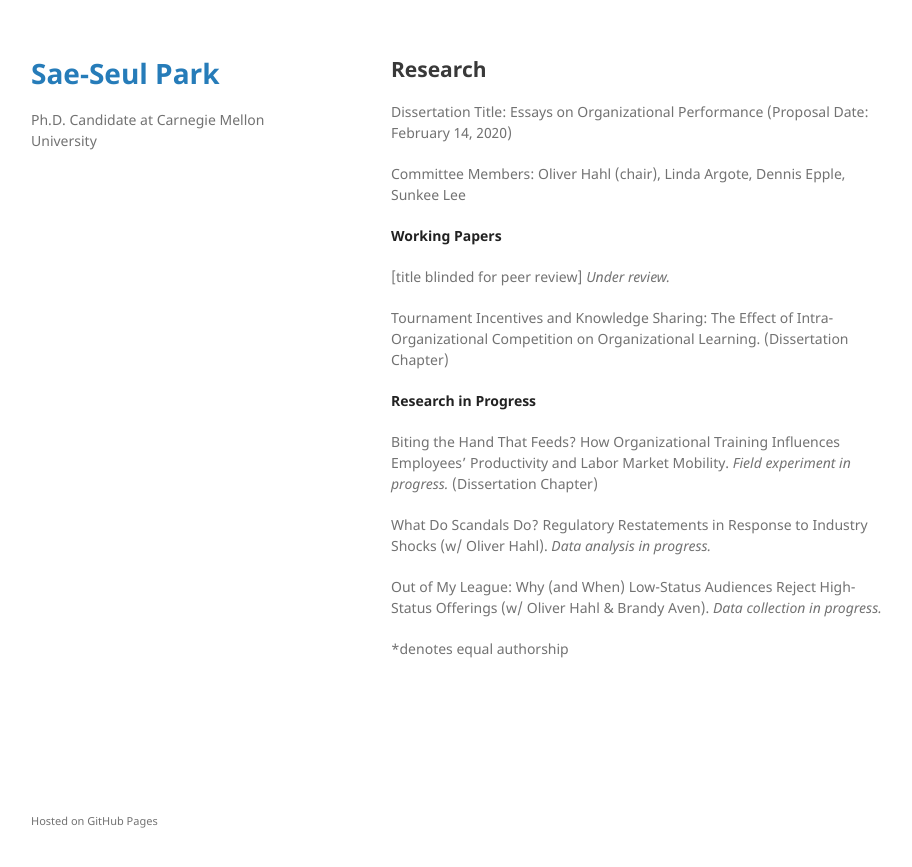
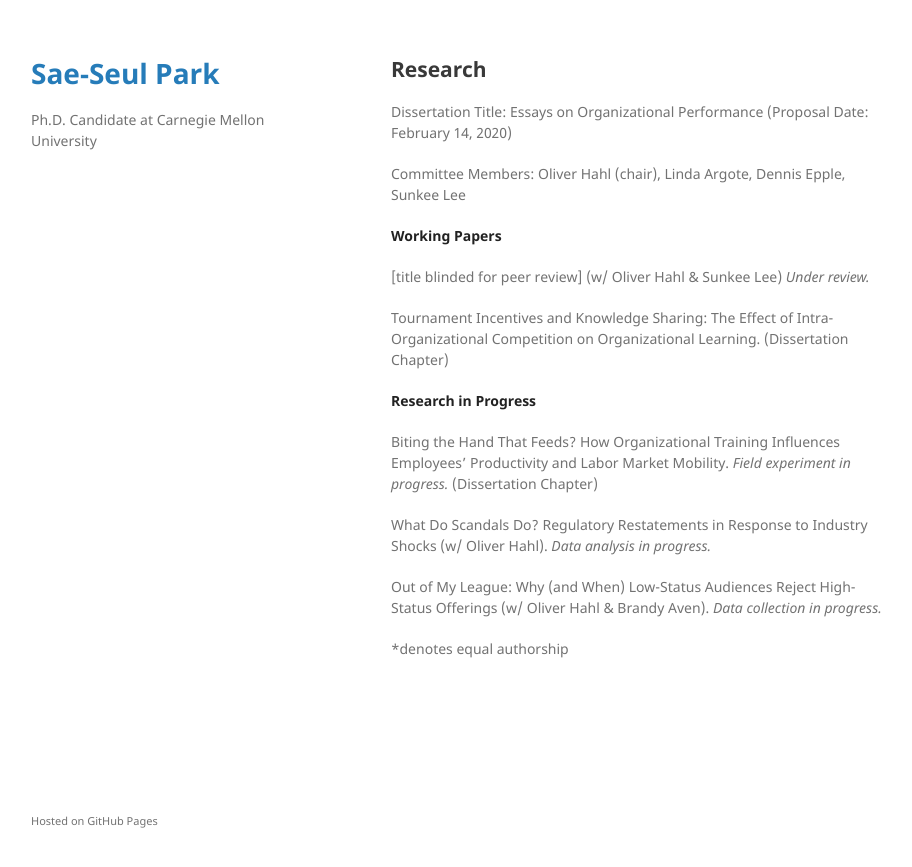
Before and after one commit to saepark/saepark.github.io, a Jekyll site: the page built from research.md, in a window 1280 px wide. Shown: the top 867 px of the page, without its empty margins (179-1091 px from the left). Built offline with Jekyll 4.4.1, drawn with Linux system fonts in a browser that asks for light colours; our own code applies the rules of GitHub Pages for plain Markdown files.

Commit message:
Update research.md

```diff
--- a/research.md
+++ b/research.md
@@ -10,7 +10,7 @@ Committee Members: Oliver Hahl (chair), Linda Argote, Dennis Epple, Sunkee Lee
 
 **Working Papers**
 
-[title blinded for peer review] _Under review._
+[title blinded for peer review] (w/ Oliver Hahl & Sunkee Lee) _Under review._
 
 Tournament Incentives and Knowledge Sharing: The Effect of Intra-Organizational Competition on Organizational Learning. (Dissertation Chapter)
 
```
